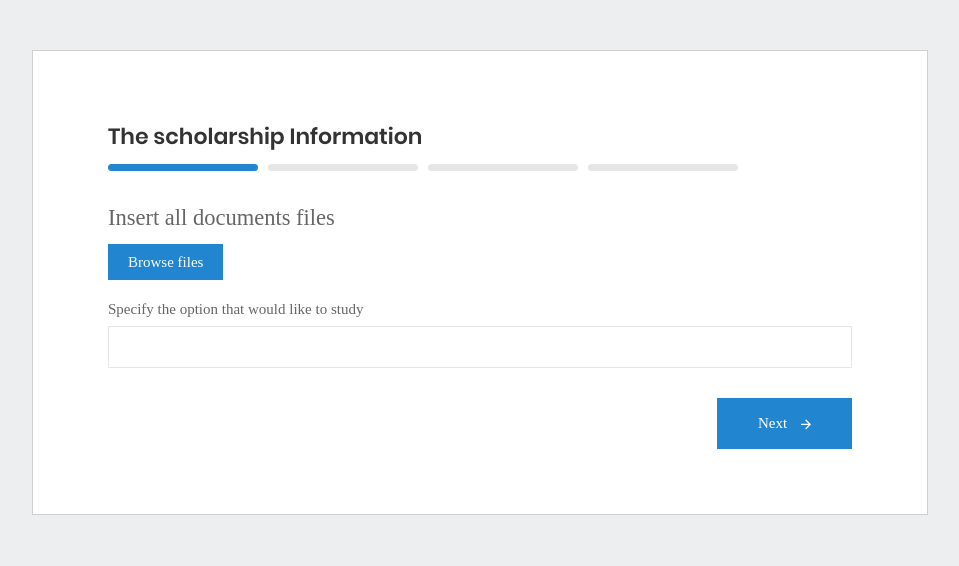
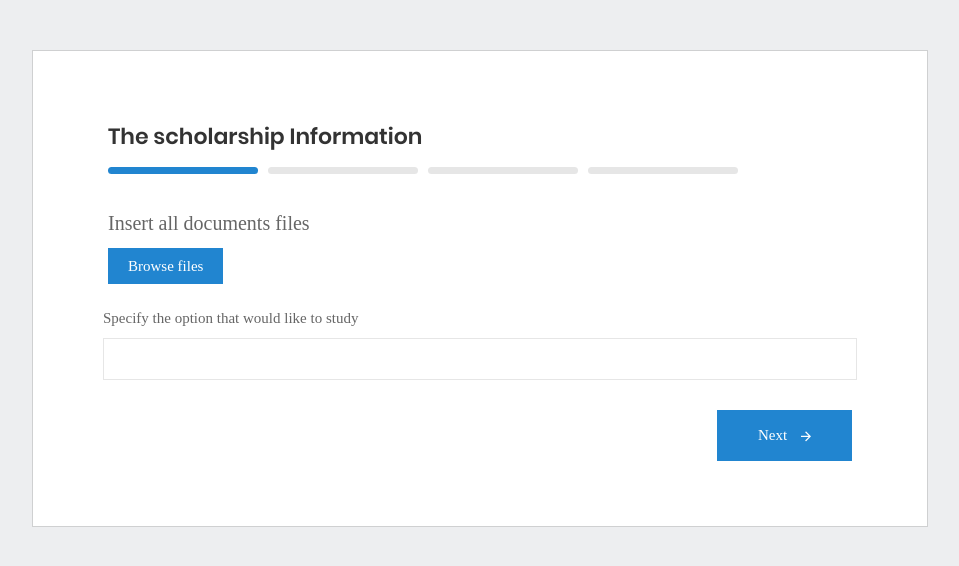
Before and after one commit to Raphjacksun7/jquery-step-example, a plain HTML site: page index.html in a window 1280 px wide. Shown: the whole page, without its empty margins (160-1119 px from the left). Drawn offline with Linux system fonts and the light colour scheme; a web font is replaced by a local one.

Commit message:
New Update

```diff
--- a/css/style.css
+++ b/css/style.css
@@ -29,8 +29,9 @@ textarea {
 
 input, textarea, select, button {
   font-family: "Poppins-Regular";
-  font-size: 15px;
-  color: #666; }
+  font-size: 15px !important;
+  color: #666 !important;
+}
 
 p, h1, h2, h3, h4, h5, h6, ul {
   margin: 0; }
@@ -50,7 +51,9 @@ select {
   -moz-appearance: none;
   -webkit-appearance: none;
   cursor: pointer;
-  border: none; }
+  border: none;
+  display: block !important;
+ }
   select option[value=""][disabled] {
     display: none; }
 
@@ -118,12 +121,18 @@ h3 {
   font-family: "Poppins-SemiBold"; }
 
 .form-row {
-  margin-bottom: 24px; }
+  margin-bottom: 24px;
+  display: block !important;
+ }
   .form-row label {
     margin-bottom: 8px;
-    display: block; }
+    display: block;
+    color: inherit;
+  }
   .form-row.form-group {
-    display: flex; }
+    display: flex !important;
+    flex-wrap: inherit;
+   }
     .form-row.form-group .form-holder {
       width: 50%;
       margin-right: 21px; }
@@ -140,11 +149,14 @@ h3 {
     color: #999; }
 
 .form-control {
-  height: 42px;
-  border: 1px solid #e6e6e6;
-  background: none;
-  width: 100%;
-  padding: 0 18px; }
+    height: 42px;
+    border: 1px solid #e6e6e6 !important;
+    background: none !important;
+    border-radius: 0 !important;
+    width: 100% !important;
+    padding: 0 18px !important;
+    box-shadow: none !important;
+}
   .form-control:focus {
     border-color: #9a9a9a; }
   .form-control::-webkit-input-placeholder {
@@ -163,6 +175,7 @@ h3 {
   .files h2{
     margin-bottom: 1em;
     font-weight: 400;
+    font-size: 20px;
   }
 
   .fileList {
@@ -235,7 +248,7 @@ textarea.form-control {
   .actions li a:before {
     content: '\f2ee';
     position: absolute;
-    top: 19px;
+    top: 16px;
     right: 41px;
     font-family: Material-Design-Iconic-Font;
     -webkit-transform: translateZ(0);
--- a/index.html
+++ b/index.html
@@ -4,9 +4,9 @@
 		<meta charset="utf-8">
 		<title>NeverGivApp Have Scholarship</title>
 		<meta name="viewport" content="width=device-width, initial-scale=1.0">
-		<!-- <link rel="stylesheet" type="text/css" href="css/bootstrap.min.css"> -->
-		<!-- <link rel="stylesheet" type="text/css" href="css/mdb.min.css"> -->
-		<!-- <link rel="stylesheet" type="text/css" href="css/nvgstyles.css"> -->
+		<link rel="stylesheet" type="text/css" href="css/bootstrap.min.css">
+		<link rel="stylesheet" type="text/css" href="css/mdb.min.css">
+		<link rel="stylesheet" type="text/css" href="css/nvgstyles.css">
 		<link rel="stylesheet" href="https://pro.fontawesome.com/releases/v5.10.0/css/all.css" integrity="sha384-AYmEC3Yw5cVb3ZcuHtOA93w35dYTsvhLPVnYs9eStHfGJvOvKxVfELGroGkvsg+p" crossorigin="anonymous"/>
 
 		<!-- MATERIAL DESIGN ICONIC FONT -->
@@ -24,7 +24,7 @@
 	                <section>
 						<!-- The file upload form used as target for the file upload widget -->
 						<div id="fileupload" action="#" method="POST" enctype="multipart/form-data">
-							<div class="row files" id="files">
+							<div class="files" id="files">
 								<h2>Insert all documents files</h2>
 								<span class="btn-file">
 									Browse files
```
